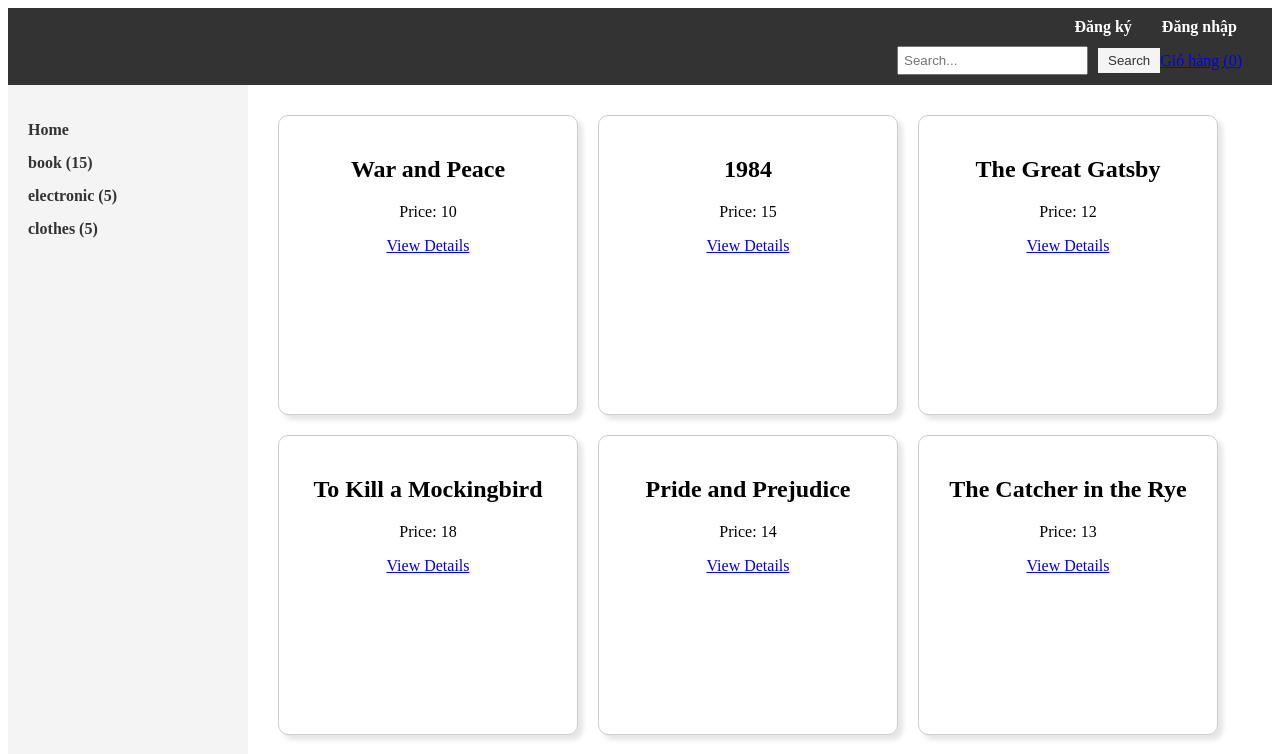
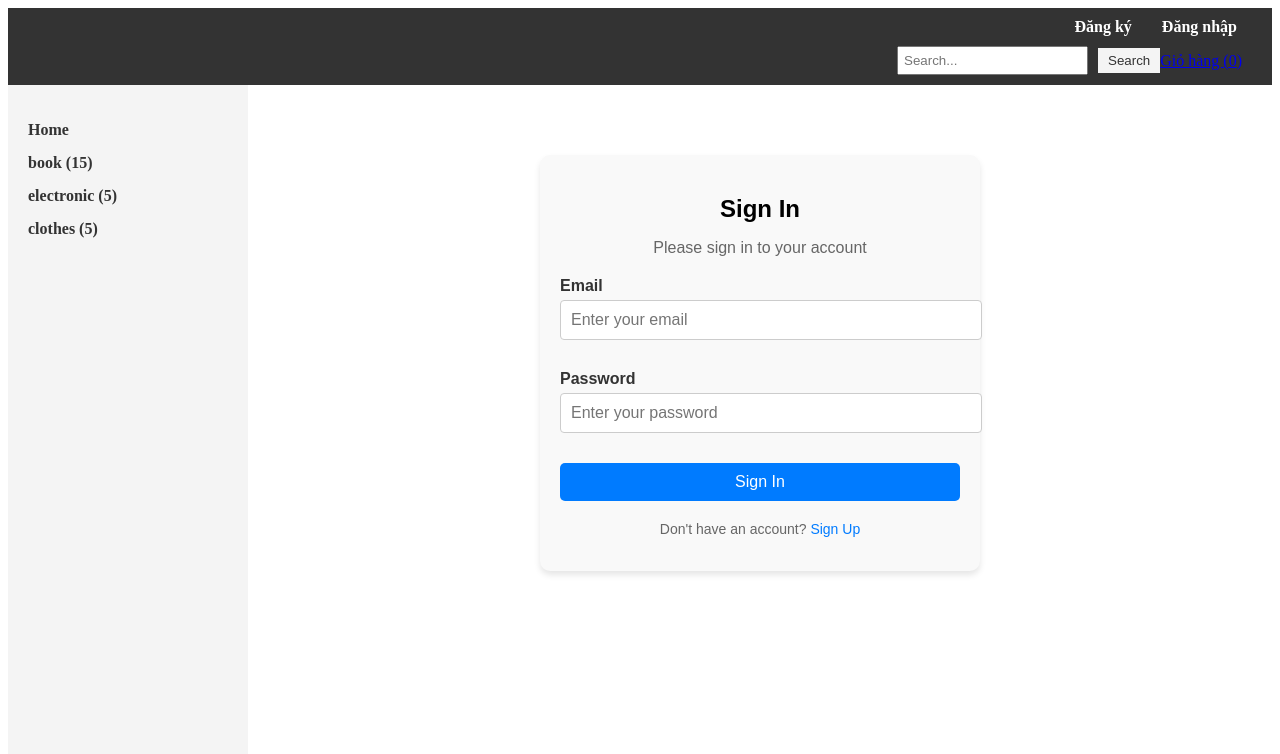
Before and after one commit to taptapking/IT4409-20241-151901-N14, a React (Vite) app in the folder frontend/: page /signin in a window 1280 px wide. Shown: the top 754 px of the page. Built offline with nearby package versions, Linux system fonts and the light colour scheme.

Commit message:
register

```diff
--- a/frontend/src/App.jsx
+++ b/frontend/src/App.jsx
@@ -8,6 +8,8 @@ import ItemDetails from "./ItemDetails";
 import Cart from "./Cart";
 import mockItems from "./data/mockItems";
 import CheckoutForm from "./Checkout";
+import SignUp from "./SignUp";
+import SignIn from "./SignIn";
 
 function App() {
     const [cart, setCart] = useState([]);
@@ -82,6 +84,8 @@ function App() {
                                 path="/:type"
                                 element={<CardList searchQuery={searchQuery} mockItems={filteredItems} filteredByType={filteredByType} />}
                             />
+                            <Route path="/signup" element={<SignUp />} />
+                            <Route path="/signin" element={<SignIn />} />
                         </Routes>
                     </div>
                 </div>
--- a/frontend/src/Header.jsx
+++ b/frontend/src/Header.jsx
@@ -9,8 +9,8 @@ function Header({ cart, searchQuery, setSearchQuery } ) {
         <header className="header">
             <nav className="header-nav">
                 <ul className="header-links">
-                    <li><a href="#Đăng ký">Đăng ký</a></li>
-                    <li><a href="#Đăng nhập">Đăng nhập</a></li>
+                    <li><Link to="/signup">Đăng ký</Link></li>
+                    <li><Link to="/signin">Đăng nhập</Link></li>
                 </ul>
                 <div className="order-search-container">
                     <div className="order-search">
--- /dev/null
+++ b/frontend/src/SignIn.jsx
@@ -0,0 +1,57 @@
+import { useState } from "react";
+
+function SignIn() {
+    const [email, setEmail] = useState("");
+    const [password, setPassword] = useState("");
+
+    const handleSubmit = (e) => {
+        e.preventDefault();
+        console.log("Email:", email);
+        console.log("Password:", password);
+    };
+
+    return (
+        <div className="auth-container">
+            <h2 className="auth-title">Sign In</h2>
+            <p className="auth-subtitle">Please sign in to your account</p>
+            <form onSubmit={handleSubmit} className="auth-form">
+                <div className="form-group">
+                    <label htmlFor="email" className="form-label">
+                        Email
+                    </label>
+                    <input
+                        type="email"
+                        id="email"
+                        value={email}
+                        onChange={(e) => setEmail(e.target.value)}
+                        className="form-input"
+                        placeholder="Enter your email"
+                        required
+                    />
+                </div>
+                <div className="form-group">
+                    <label htmlFor="password" className="form-label">
+                        Password
+                    </label>
+                    <input
+                        type="password"
+                        id="password"
+                        value={password}
+                        onChange={(e) => setPassword(e.target.value)}
+                        className="form-input"
+                        placeholder="Enter your password"
+                        required
+                    />
+                </div>
+                <button type="submit" className="auth-button">
+                    Sign In
+                </button>
+            </form>
+            <p className="auth-footer">
+                Don't have an account? <a href="/signup">Sign Up</a>
+            </p>
+        </div>
+    );
+}
+
+export default SignIn;
--- /dev/null
+++ b/frontend/src/SignUp.jsx
@@ -0,0 +1,73 @@
+import { useState } from "react";
+
+function SignUp() {
+    const [name, setName] = useState("");
+    const [email, setEmail] = useState("");
+    const [password, setPassword] = useState("");
+
+    const handleSubmit = (e) => {
+        e.preventDefault();
+        console.log("Name:", name);
+        console.log("Email:", email);
+        console.log("Password:", password);
+    };
+
+    return (
+        <div className="auth-container">
+            <h2 className="auth-title">Sign Up</h2>
+            <p className="auth-subtitle">Create your account to get started</p>
+            <form onSubmit={handleSubmit} className="auth-form">
+                <div className="form-group">
+                    <label htmlFor="name" className="form-label">
+                        Name
+                    </label>
+                    <input
+                        type="text"
+                        id="name"
+                        value={name}
+                        onChange={(e) => setName(e.target.value)}
+                        className="form-input"
+                        placeholder="Enter your name"
+                        required
+                    />
+                </div>
+                <div className="form-group">
+                    <label htmlFor="email" className="form-label">
+                        Email
+                    </label>
+                    <input
+                        type="email"
+                        id="email"
+                        value={email}
+                        onChange={(e) => setEmail(e.target.value)}
+                        className="form-input"
+                        placeholder="Enter your email"
+                        required
+                    />
+                </div>
+                <div className="form-group">
+                    <label htmlFor="password" className="form-label">
+                        Password
+                    </label>
+                    <input
+                        type="password"
+                        id="password"
+                        value={password}
+                        onChange={(e) => setPassword(e.target.value)}
+                        className="form-input"
+                        placeholder="Create a password"
+                        required
+                    />
+                </div>
+                <button type="submit" className="auth-button">
+                    Sign Up
+                </button>
+            </form>
+            <p className="auth-footer">
+                Already have an account? <a href="/signin">Sign In</a>
+            </p>
+        </div>
+    );
+}
+
+export default SignUp;
--- a/frontend/src/index.css
+++ b/frontend/src/index.css
@@ -235,3 +235,87 @@ button.submit-button:hover {
   margin-top: 15px;
   text-align: right;
 }
+
+.auth-container {
+  max-width: 400px;
+  margin: 50px auto;
+  padding: 20px;
+  border-radius: 10px;
+  background-color: #f9f9f9;
+  box-shadow: 0 4px 6px rgba(0, 0, 0, 0.1);
+  text-align: center;
+  font-family: Arial, sans-serif;
+}
+
+.auth-title {
+  font-size: 24px;
+  font-weight: bold;
+  margin-bottom: 10px;
+}
+
+.auth-subtitle {
+  font-size: 16px;
+  color: #666;
+  margin-bottom: 20px;
+}
+
+.auth-form {
+  display: flex;
+  flex-direction: column;
+  gap: 15px;
+}
+
+.form-group {
+  text-align: left;
+}
+
+.form-label {
+  display: block;
+  margin-bottom: 5px;
+  font-weight: 600;
+  color: #333;
+}
+
+.form-input {
+  width: 100%;
+  padding: 10px;
+  border: 1px solid #ccc;
+  border-radius: 5px;
+  font-size: 14px;
+  outline: none;
+}
+
+.form-input:focus {
+  border-color: #007bff;
+  box-shadow: 0 0 5px rgba(0, 123, 255, 0.5);
+}
+
+.auth-button {
+  padding: 10px 20px;
+  font-size: 16px;
+  color: #fff;
+  background-color: #007bff;
+  border: none;
+  border-radius: 5px;
+  cursor: pointer;
+  transition: background-color 0.3s;
+}
+
+.auth-button:hover {
+  background-color: #0056b3;
+}
+
+.auth-footer {
+  margin-top: 20px;
+  font-size: 14px;
+  color: #666;
+}
+
+.auth-footer a {
+  color: #007bff;
+  text-decoration: none;
+}
+
+.auth-footer a:hover {
+  text-decoration: underline;
+}
```
